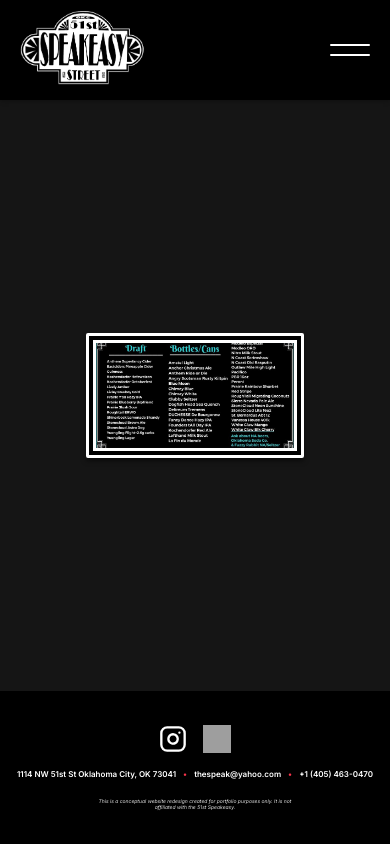
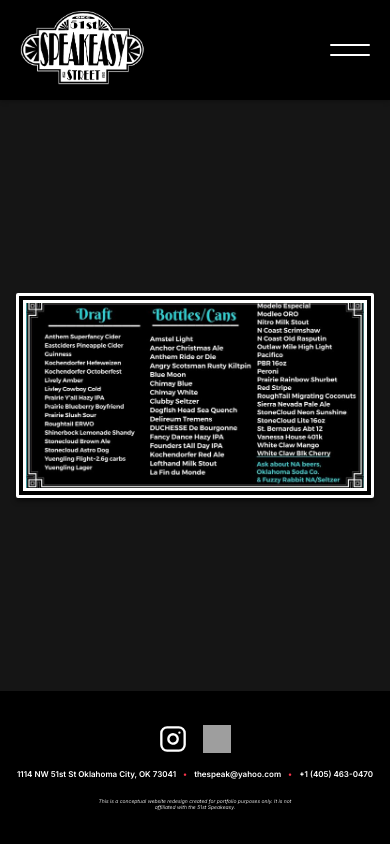
Before and after one commit to thecommercialguy/LocalRedesign, a React (Vite) app: page /bottles-and-cans in a window 390 px wide. Built offline with nearby package versions, Linux system fonts and the light colour scheme; grey boxes are pictures that could not be loaded.

Commit message:
Setting bottles and cans mobile

```diff
--- a/src/BottlesAndCans.css
+++ b/src/BottlesAndCans.css
@@ -33,3 +33,13 @@
         width: 100%;
     }
 }
+
+
+@media (width < 50.625rem) {
+    .bottles-and-drinks-container {
+        padding-inline: 16px;
+    }
+    .bottles-and-drinks-container .image-container {
+        width: 100%;
+    }
+}
```
